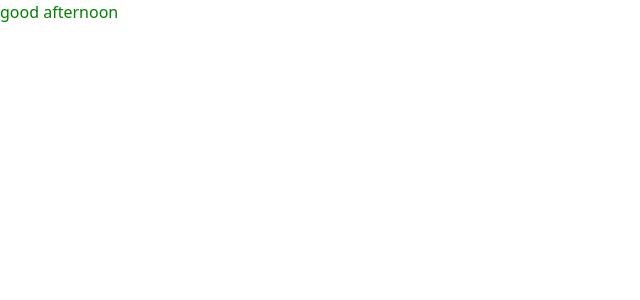
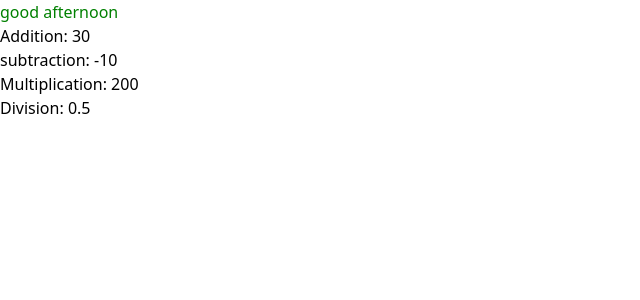
Before and after one commit to SarfrazHassan095/keeper-app, a React (Vite) app: page / in a window 1280 px wide. Shown: the top 300 px of the page, without its empty margins (0-640 px from the left). Built offline with nearby package versions, Linux system fonts and the light colour scheme.

Commit message:
Calculator task completed

```diff
--- a/src/App.jsx
+++ b/src/App.jsx
@@ -1,9 +1,11 @@
 import "./App.css";
+import Calculator from "./learning/components/Calculator";
 import Header from "./learning/components/Header";
 function App() {
   return (
     <>
       <Header />
+      <Calculator />
     </>
   );
 }
--- a/src/learning/components/Calculator.jsx
+++ b/src/learning/components/Calculator.jsx
@@ -0,0 +1,12 @@
+import { add, subtraction, multiply, divid } from "../utils/math";
+
+export default function Calculator() {
+  return (
+    <ul>
+      <li>Addition: {add(10, 20)}</li>
+      <li>subtraction: {subtraction(10, 20)}</li>
+      <li>Multiplication: {multiply(10, 20)}</li>
+      <li>Division: {divid(10, 20)}</li>
+    </ul>
+  );
+}
--- a/src/learning/utils/math.js
+++ b/src/learning/utils/math.js
@@ -2,7 +2,7 @@ const add = (a, b) => {
   return a + b;
 };
 
-const subtract = (a, b) => {
+const subtraction = (a, b) => {
   return a - b;
 };
 
@@ -14,4 +14,4 @@ const divid = (a, b) => {
   return a / b;
 };
 
-export { add, subtract, multiply, divid };
+export { add, subtraction, multiply, divid };
```
